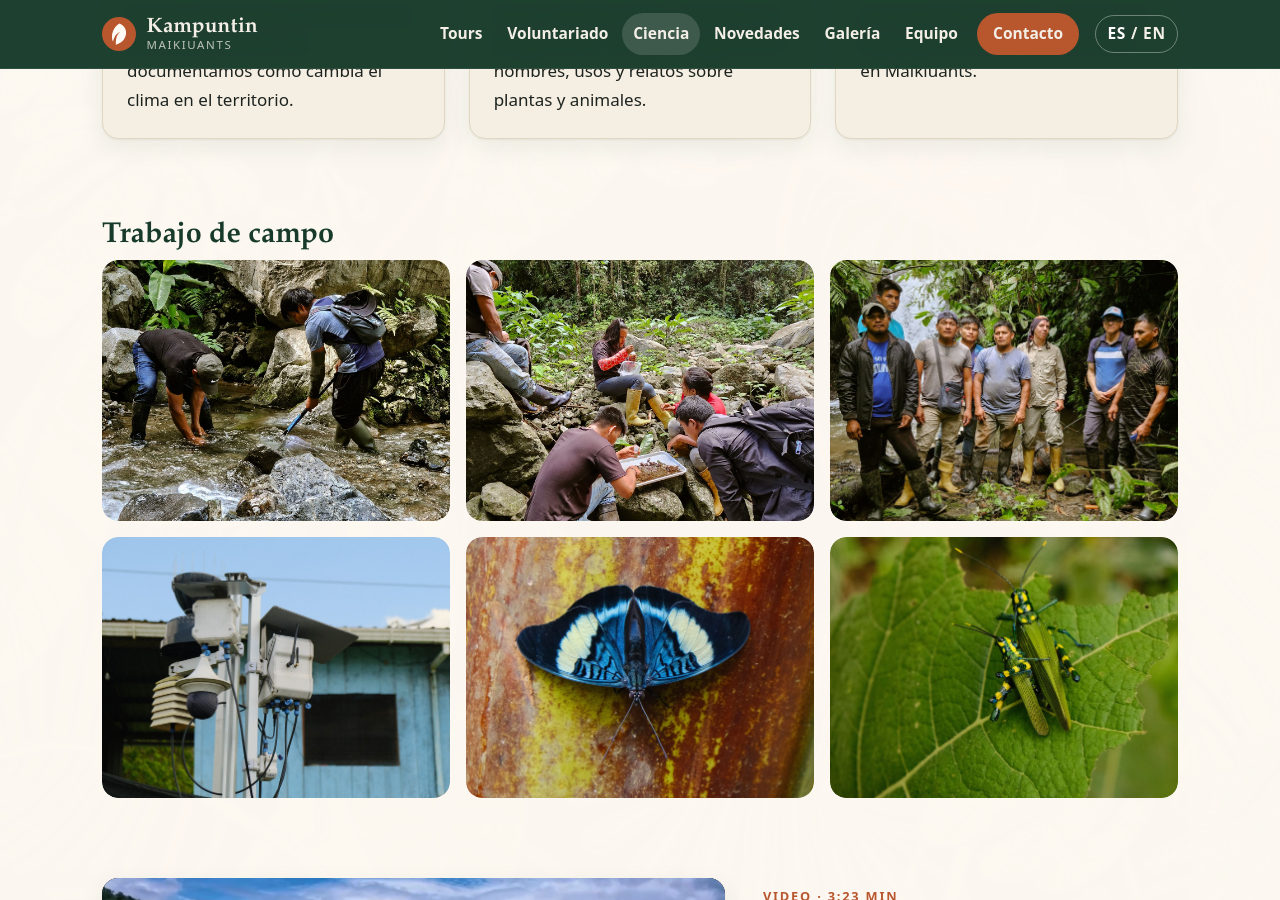
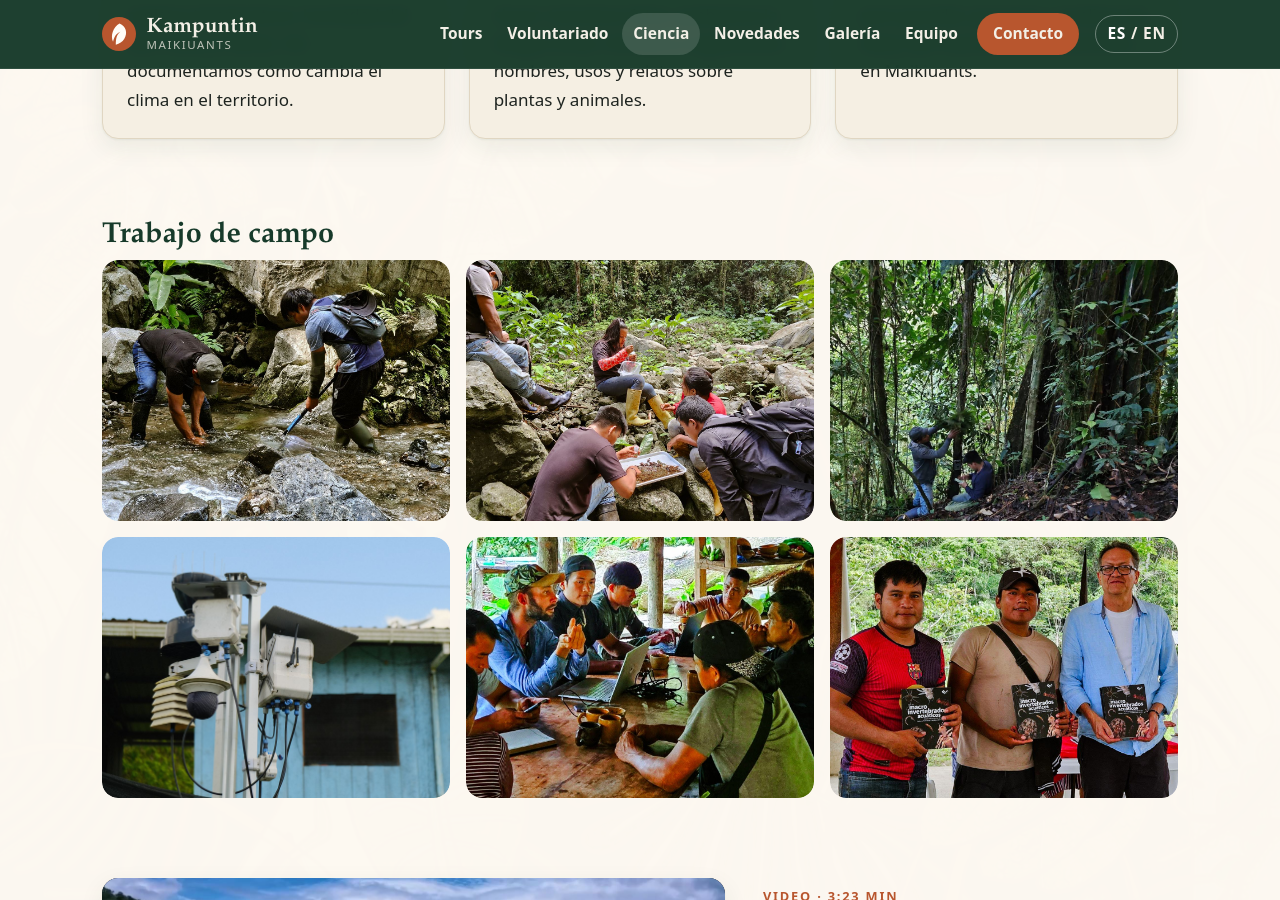
Before and after one commit to Kampuntin-Maikiuants/Kampuntin-Maikiuants.github.io, a Jekyll site: the page built from pages/es/science.html, in a window 1280 px wide and 900 px high, scrolled down 2344 px. Built offline with Jekyll 4.4.1, drawn with Linux system fonts in a browser that asks for light colours; grey boxes are pictures that could not be loaded.

Commit message:
new photos science tab

```diff
--- a/_data/en/science.yml
+++ b/_data/en/science.yml
@@ -75,10 +75,10 @@ field:
   photos:
     - { image: /assets/img/fotos/ciencia-rio.jpg, alt: Searching for aquatic animals in the river }
     - { image: /assets/img/fotos/ciencia-muestras.jpg, alt: Sorting samples by the river }
-    - { image: /assets/img/fotos/ciencia-equipo.jpg, alt: The monitoring team in the forest }
+    - { image: /assets/img/fotos/camara-trampa-instalacion.jpg, alt: Para-ecologists installing a camera trap in the forest }
     - { image: /assets/img/fotos/estacion-meteorologica.jpg, alt: The Maikiuants weather station }
-    - { image: /assets/img/fotos/mariposa.jpg, alt: Blue butterfly on a tree trunk }
-    - { image: /assets/img/fotos/insecto.jpg, alt: Colourful grasshopper on a leaf }
+    - { image: /assets/img/fotos/reunion-equipo.jpg, alt: Team work meeting with laptops }
+    - { image: /assets/img/fotos/libro-presentacion.jpg, alt: Presenting the guide to aquatic macroinvertebrates }
 
 animals:
   title: Our animal neighbours
--- a/_data/es/science.yml
+++ b/_data/es/science.yml
@@ -76,10 +76,10 @@ field:
   photos:
     - { image: /assets/img/fotos/ciencia-rio.jpg, alt: Búsqueda de animales acuáticos en el río }
     - { image: /assets/img/fotos/ciencia-muestras.jpg, alt: Clasificando muestras junto al río }
-    - { image: /assets/img/fotos/ciencia-equipo.jpg, alt: El equipo de monitoreo en el bosque }
+    - { image: /assets/img/fotos/camara-trampa-instalacion.jpg, alt: Paraecólogos instalando una cámara trampa en el bosque }
     - { image: /assets/img/fotos/estacion-meteorologica.jpg, alt: La estación meteorológica de Maikiuants }
-    - { image: /assets/img/fotos/mariposa.jpg, alt: Mariposa azul sobre un tronco }
-    - { image: /assets/img/fotos/insecto.jpg, alt: Saltamontes de colores sobre una hoja }
+    - { image: /assets/img/fotos/reunion-equipo.jpg, alt: Reunión de trabajo del equipo con computadoras }
+    - { image: /assets/img/fotos/libro-presentacion.jpg, alt: Presentación de la Guía de macroinvertebrados acuáticos }
 
 animals:
   title: Los animales con quienes convivimos
```
Also changed, not shown: assets/img/fotos/camara-trampa-instalacion.jpg (added), assets/img/fotos/libro-presentacion.jpg (added), assets/img/fotos/reunion-equipo.jpg (added).
